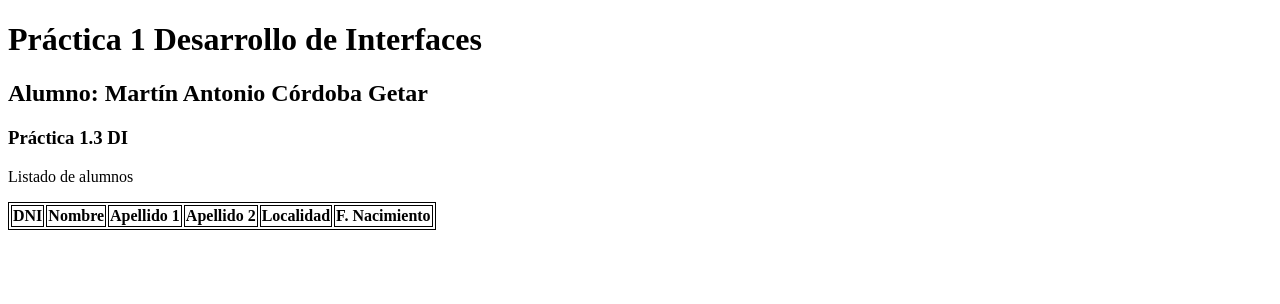
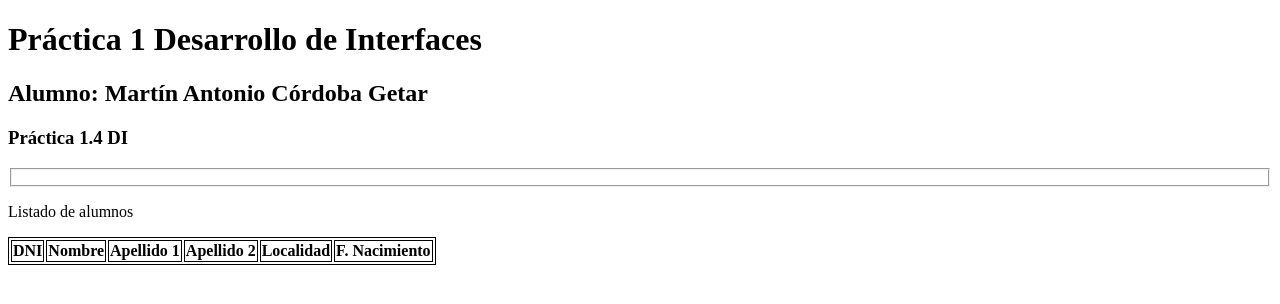
Before and after one commit to martinni87/Practicas_PHP, a PHP site: page / in a window 1280 px wide. Shown: the top 304 px of the page. Run offline with PHP 8.4, Linux system fonts and the light colour scheme; data that the repository does not hold is empty.

Commit message:
Some modifications done in index.php. Adding forms

```diff
--- a/index.php
+++ b/index.php
@@ -40,7 +40,14 @@
     <!-- Títulos -->
     <h1>Práctica 1 Desarrollo de Interfaces</h1>
     <h2>Alumno: Martín Antonio Córdoba Getar</h2>
-    <h3>Práctica 1.3 DI</h3>
+    <h3>Práctica 1.4 DI</h3>
+
+    <form action="index.php" method="post">
+        <fieldset>
+
+        </fieldset>
+    </form>
+
     <p>Listado de alumnos</p>
     <!-- Estructura de la tabla (solo cabecera) -->
     <table>
```
